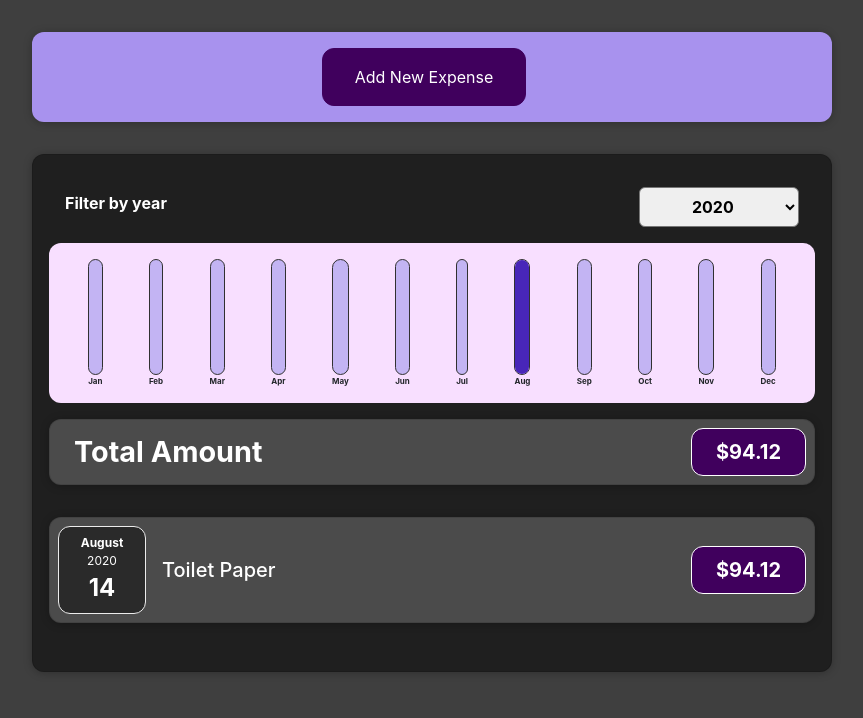
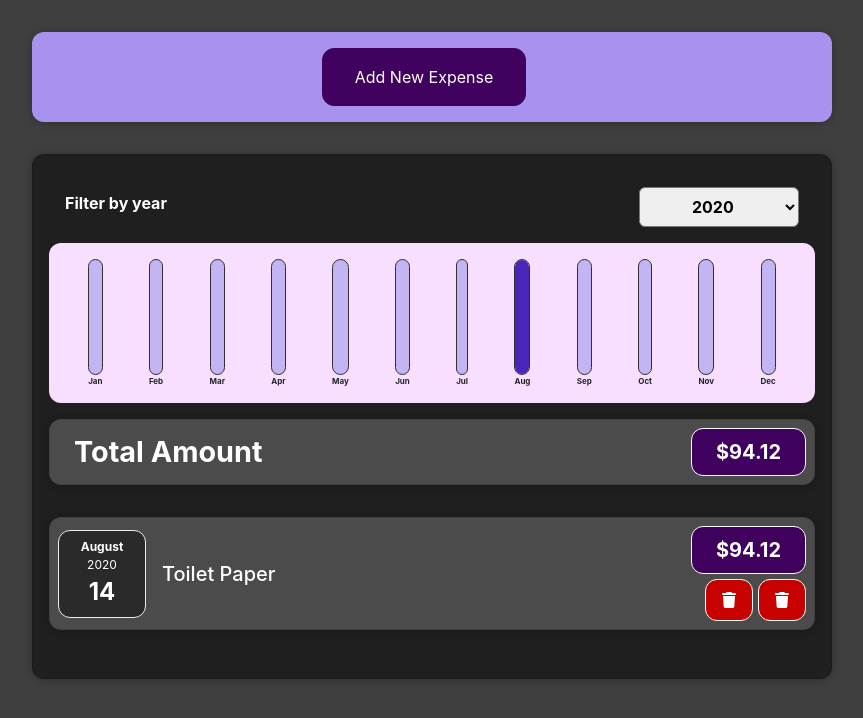
Before and after one commit to bc-nogueira/expenses-project-academind, a React (Create React App) app: page / in a window 1280 px wide. Shown: the top 718 px of the page, without its empty margins (208-1071 px from the left). Built offline with nearby package versions, Linux system fonts and the light colour scheme.

Commit message:
Delete expense.

```diff
--- a/src/App.js
+++ b/src/App.js
@@ -33,11 +33,16 @@ const App = () => {
     });
   };
 
+  const removeExpenseHandler = (expenseId) => {
+    setExpenses((prevState) => {
+      return prevState.filter((expense) => expense.id !== expenseId)
+    });
+  };
+
   return (
     <div>
       <NewExpense onAddExpense={addExpenseHandler} />
-
-      <Expenses items={expenses} />
+      <Expenses items={expenses} onDeleteExpense={removeExpenseHandler} />
     </div>
   );
 };
--- a/src/components/Expenses/ExpenseItem.css
+++ b/src/components/Expenses/ExpenseItem.css
@@ -36,6 +36,27 @@
   border-radius: 12px;
 }
 
+.expense-item__actions {
+  margin-top: 5px;
+  display: flex;
+  justify-content: flex-end;
+}
+
+.expense-item__delete {
+  font-size: 1rem;
+  font-weight: bold;
+  color: white;
+  background-color: #c70000;
+  border: 1px solid white;
+  padding: 0.5rem;
+  border-radius: 12px;
+  cursor: pointer;
+}
+
+.expense-item__delete:hover {
+  background-color: #8b0000;
+}
+
 @media (min-width: 580px) {
   .expense-item__description {
     flex-direction: row;
@@ -52,4 +73,9 @@
     font-size: 1.25rem;
     padding: 0.5rem 1.5rem;
   }
+
+  .expense-item__delete {
+    font-size: 1rem;
+    padding: 0.5rem 1rem;
+  }
 }
--- a/src/components/Expenses/ExpenseItem.js
+++ b/src/components/Expenses/ExpenseItem.js
@@ -2,14 +2,35 @@ import ExpenseDate from "./ExpenseDate";
 import Card from "../UI/Card";
 import "./ExpenseItem.css";
 
+import { FontAwesomeIcon } from "@fortawesome/react-fontawesome"
+import { faTrash } from "@fortawesome/free-solid-svg-icons"
+
 const ExpenseItem = (props) => {
+  const handleDeleteClick = () => {
+    props.onDeleteExpense(props.expenseId);
+  }
+
   return (
     <li>
       <Card className="expense-item">
         <ExpenseDate date={props.date} />
         <div className="expense-item__description">
           <h2>{props.title}</h2>
-          <div className="expense-item__price">${props.amount}</div>
+          <div>
+            <div className="expense-item__price">${props.amount}</div>
+            <div className="expense-item__actions">
+              <div className="expense-item__delete" onClick={handleDeleteClick}>
+                <FontAwesomeIcon icon={faTrash} />
+              </div>
+              <div
+                className="expense-item__delete"
+                style={{ marginLeft: "5px" }}
+                onClick={handleDeleteClick}
+              >
+                <FontAwesomeIcon icon={faTrash} />
+              </div>
+            </div>
+          </div>
         </div>
       </Card>
     </li>
--- a/src/components/Expenses/Expenses.js
+++ b/src/components/Expenses/Expenses.js
@@ -22,7 +22,7 @@ const Expenses = (props) => {
         />
         <ExpensesChart expenses={filteredExpenses} />
         <ExpensesTotal items={filteredExpenses} />
-        <ExpensesList items={filteredExpenses} />
+        <ExpensesList items={filteredExpenses} onDeleteExpense={props.onDeleteExpense} />
       </Card>
     </div>
   );
--- a/src/components/Expenses/ExpensesList.js
+++ b/src/components/Expenses/ExpensesList.js
@@ -14,6 +14,8 @@ const ExpensesList = (props) => {
           title={expense.title}
           amount={expense.amount}
           date={expense.date}
+          expenseId={expense.id}
+          onDeleteExpense={props.onDeleteExpense}
         />
       ))}
     </ul>
```
Also changed, not shown: package.json (+5 -2 lines), 2 other files (tests, documents, lock files or other folders).
